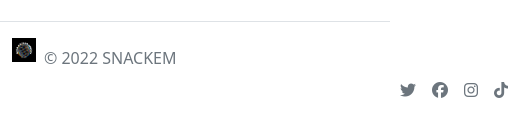
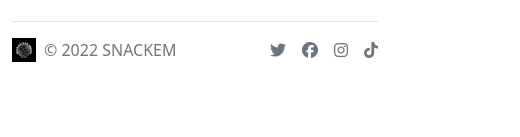
Before and after one commit to ashycodes/ashycodes.io, a plain HTML site: page locals.html in a window 390 px wide. Shown: the part 501-638 px from the top of the page, 520 px wide, since content can reach past the window. Drawn offline with nearby package versions, Linux system fonts and the light colour scheme; some packages are replaced by stand-ins of ours.

Commit message:
Footer updates for mobile formatting

```diff
--- a/locals.html
+++ b/locals.html
@@ -53,20 +53,17 @@
 
       </main>
 
-      <footer class="d-flex flex-wrap justify-content-center align-items-center py-3 my-4 border-top">
+      <footer>
         <div class="container">
-          <div class="row">
-
-            <div class="col-md-4 d-flex align-items-center">
+          <div class="footer-items d-flex flex-wrap justify-content-between align-items-center py-3 my-4 border-top">
+            <div class="d-flex">
               <a href="/" class="mb-3 me-2 mb-md-0 text-muted text-decoration-none lh-1">
                 <img src="./Images/S.N.A.C.K.E.M Logo.png" style="max-width: 24px;height: auto;">
               </a>
               <span class="text-muted">© 2022 SNACKEM</span>
             </div>
 
-
-
-            <ul class="nav offset-4 col-md-4 justify-content-end list-unstyled d-flex">
+            <ul class="justify-content-end list-unstyled d-flex">
               <li class="ms-3"><a class="text-muted" href="https://www.twitter.com/"><i class="fa-brands fa-twitter"></i></a></li>
               <li class="ms-3"><a class="text-muted" href="https://www.facebook.com/"><i id="facebook" class="fa-brands fa-facebook"></i></a></li>
               <li class="ms-3"><a class="text-muted" href="https://www.instagram.com/"><i class="fa-brands fa-instagram"></i></a></li>
```
Also changed, not shown: about.html (+4 -7 lines), benefits.html (+4 -7 lines), index.html (+4 -7 lines), signup.html (+4 -7 lines).
